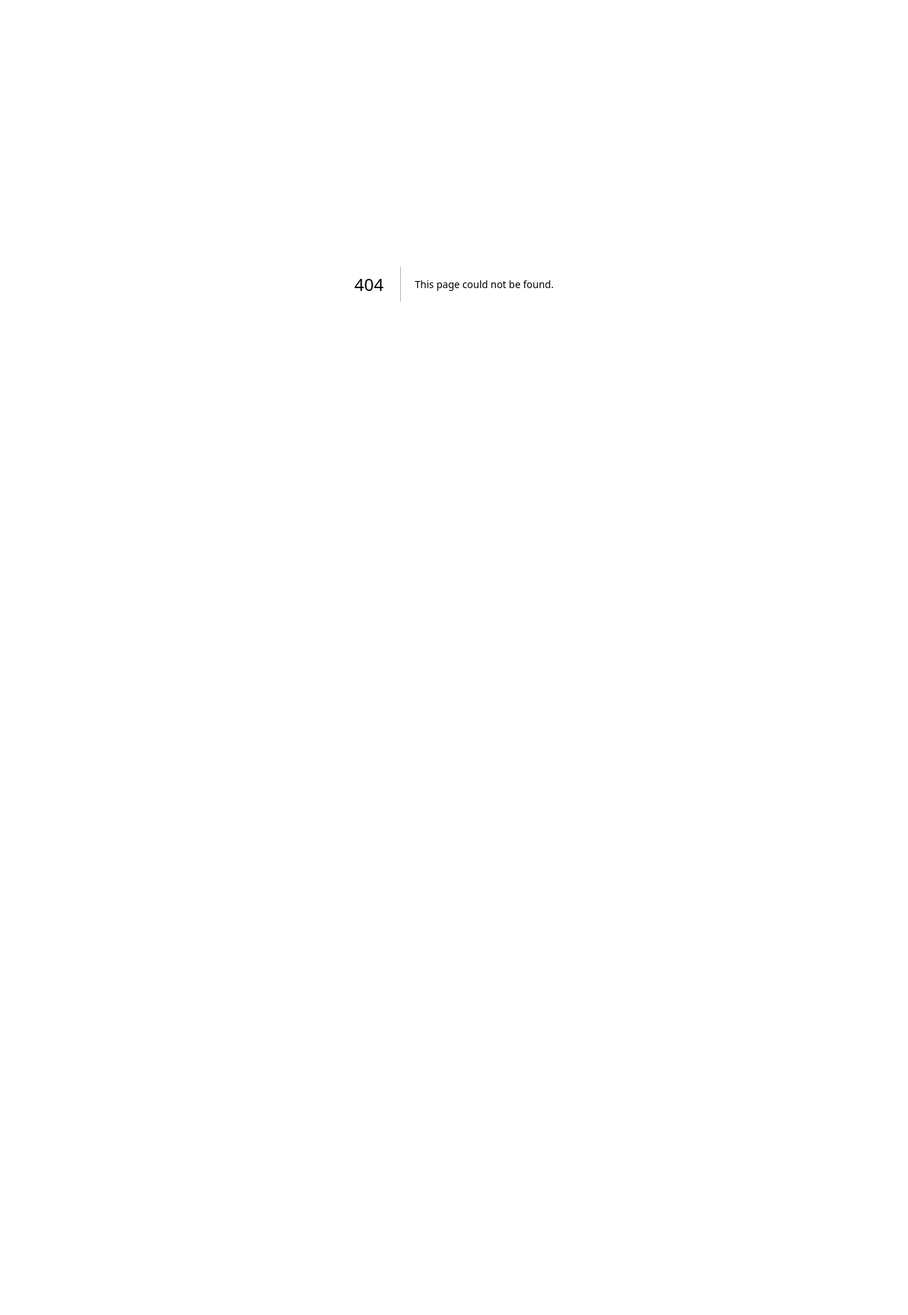
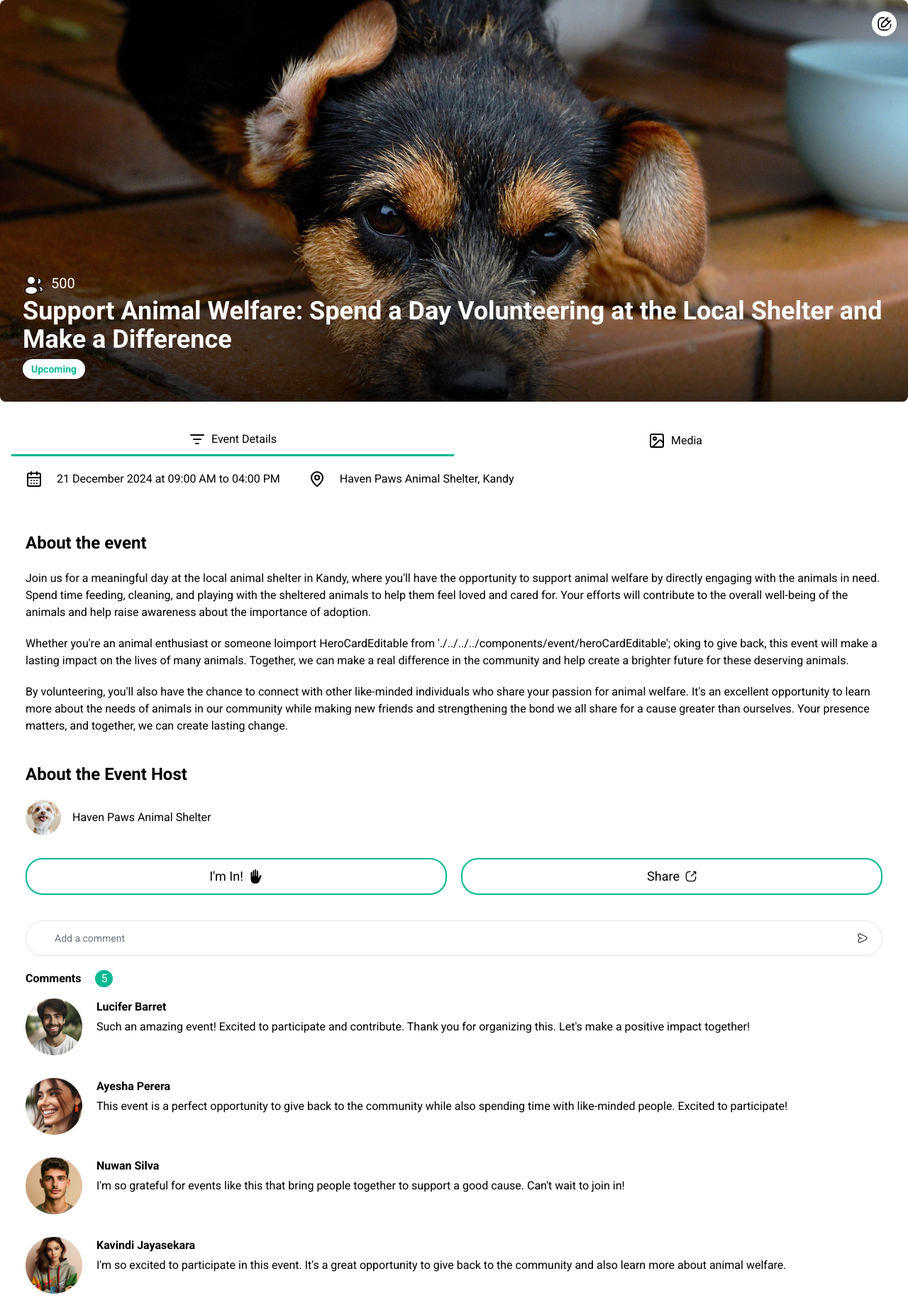
Before and after one commit to Code-Plus-lyxux/charity-events-web-front, a Next.js app: page /hosted-event/1 in a window 1280 px wide. Before the commit this address had no page. Shown: the top 1853 px of the page at 71% size. Before the commit the page ends 800 px from the top, so only its background shows below. Built offline with nearby package versions, Linux system fonts and the light colour scheme.

Commit message:
add basic structure to hosted event page using event page

```diff
--- /dev/null
+++ b/src/app/hosted-event/[id]/page.jsx
@@ -0,0 +1,128 @@
+import HeroCardEditable from "@/components/event/heroCardEditable";
+import EventTabs from "@/components/event/eventTabs";
+import HostCard from "@/components/event/hostCard";
+import ShareBar from "@/components/event/shareBar";
+import { CommentWithIcon } from "@/components/ui/addComment";
+import CommentCard from "@/components/ui/commentCard";
+
+export default async function HostedEventPage({ params }) {
+    const id = (await params).id;
+    //retrieve event details here with api call from the backend with event_id
+    //this is a sample event details from the design
+    const event = {
+        id,
+        title: `Support Animal Welfare: Spend a Day Volunteering at the Local
+            Shelter and Make a Difference`,
+        location: "Haven Paws Animal Shelter, Kandy",
+        date: "21 December 2024",
+        time: "09:00 AM to 04:00 PM",
+        imageSrc: "/images/dog home.jpeg",
+        status: "Upcoming",
+        attendeeCount: 500,
+        description: [
+            `Join us for a meaningful day at the local animal shelter
+            in Kandy, where you'll have the opportunity to support animal welfare
+            by directly engaging with the animals in need. Spend time feeding,
+            cleaning, and playing with the sheltered animals to help them feel loved
+            and cared for. Your efforts will contribute to the overall well-being
+            of the animals and help raise awareness about the importance of adoption.`,
+            `Whether you're an animal enthusiast or someone loimport HeroCardEditable from './../../../components/event/heroCardEditable';
+oking to give back,
+            this event will make a lasting impact on the lives of many animals.
+            Together, we can make a real difference in the community and help create
+            a brighter future for these deserving animals.`,
+            `By volunteering, you'll also have the chance to connect with other
+            like-minded individuals who share your passion for animal welfare.
+            It's an excellent opportunity to learn more about the needs of animals
+            in our community while making new friends and strengthening the bond
+            we all share for a cause greater than ourselves. Your presence matters,
+            and together, we can create lasting change.`,
+        ],
+        host: {
+            name: "Haven Paws Animal Shelter",
+            avatar: "/host-avatar.png",
+        },
+        comments: [
+            {
+                author: "Lucifer Barret",
+                avatar: "/lucifer-barret.png",
+                content: `Such an amazing event! Excited to participate and
+                    contribute. Thank you for organizing this. Let's make a positive
+                    impact together!`,
+            },
+            {
+                author: "Ayesha Perera",
+                avatar: "/ayesha-perera.png",
+                content: `This event is a perfect opportunity to give back to
+                    the community while also spending time with like-minded people.
+                    Excited to participate!`,
+            },
+            {
+                author: "Nuwan Silva",
+                avatar: "/nuwan-silva.png",
+                content: `I'm so grateful for events like this that bring people
+                    together to support a good cause. Can't wait to join in!`,
+            },
+            {
+                author: "Kavindi Jayasekara",
+                avatar: "/kavindi-jayasekara.png",
+                content: `I'm so excited to participate in this event. It's a
+                    great opportunity to give back to the community and also learn
+                    more about animal welfare.`,
+            },
+            {
+                author: "Amal Fernando",
+                avatar: "/amal-fernando.png",
+                content: `This event is a perfect way to spend a day while doing
+                    something meaningful. Can't wait to join in and make a difference!`,
+            },
+        ],
+    };
+
+    return (
+        <>
+            <section>
+                {/* hero section */}
+                <HeroCardEditable event={event}></HeroCardEditable>
+            </section>
+
+            <main>
+                {/* main content */}
+                <EventTabs event={event}></EventTabs>
+            </main>
+
+            <section>
+                {/* host details section */}
+                <HostCard host={event.host}></HostCard>
+            </section>
+
+            <section>
+                {/* share bar section */}
+                <ShareBar></ShareBar>
+            </section>
+
+            <div className="px-9 mt-9">
+                {/* add a comment */}
+                <CommentWithIcon />
+            </div>
+
+            <section className="px-9 mt-5">
+                {/* comment section */}
+                <div className="flex">
+                    <p className="font-semibold">Comments</p>
+                    <p className="ml-5 bg-mint-500 px-2 text-white rounded-full">
+                        {event.comments.length}
+                    </p>
+                </div>
+                <div className="flex flex-col">
+                    {event.comments.map((comment, index) => (
+                        <CommentCard
+                            key={index}
+                            comment={comment}
+                        ></CommentCard>
+                    ))}
+                </div>
+            </section>
+        </>
+    );
+}
--- /dev/null
+++ b/src/components/event/heroCardEditable.jsx
@@ -0,0 +1,60 @@
+"use client";
+import { Calendar, ArrowLeft } from "lucide-react";
+import Image from "next/image";
+import usersIcon from "@/assets/img/users-icon.png";
+import EditIcon from "@/components/icon/editIcon";
+export default function HeroCardEditable({ event }) {
+    return (
+        <>
+            <div className="relative lg:h-[566px] h-64 rounded-lg overflow-hidden mb-8">
+                <div className="absolute top-0 left-0 p-4 lg:hidden">
+                    <ArrowLeft
+                        size={35}
+                        className="bg-white rounded-full text-black cursor-pointer p-[6px]"
+                        onClick={() => window.history.back()}
+                    ></ArrowLeft>
+                </div>
+                <div className="absolute top-0 right-0 p-4">
+                    <div onClick={() => console.log("go to edit page")}>
+                        <EditIcon
+                            size={35}
+                            className="bg-white rounded-full text-black cursor-pointer p-[7px]"
+                        ></EditIcon>
+                    </div>
+                </div>
+                <img
+                    src="/images/dog home.jpeg"
+                    alt="Animal shelter"
+                    className="w-full h-full object-cover "
+                />
+
+                <div className="absolute bottom-0 left-0 right-0 p-6 bg-gradient-to-t from-black/70 to-transparent">
+                    <div className="text-white ml-2">
+                        <div>
+                            <Image
+                                className="inline-block lg:w-8 w-6"
+                                src={usersIcon}
+                                alt="users icon"
+                                width={25}
+                                height={25}
+                            />
+                            <span className="ml-2 lg:text-xl">
+                                {event.attendeeCount}
+                            </span>
+                        </div>
+                        <h1 className="lg:text-4xl text-xl font-bold mb-2">
+                            {event.title}
+                        </h1>
+                        <div className="inline-block px-3 py-1 bg-white text-mint-500 rounded-full text-sm font-bold mb-2">
+                            {event.status}
+                        </div>
+                        {/* <div className="flex items-center space-x-2">
+                            <Calendar className="w-5 h-5" />
+                            <span>{event.date}</span>
+                        </div> */}
+                    </div>
+                </div>
+            </div>
+        </>
+    );
+}
--- a/src/components/icon/allEventsIcon.jsx
+++ b/src/components/icon/allEventsIcon.jsx
@@ -1,4 +1,3 @@
-import React from "react";
 import CustomIcon from "@/components/ui/customIcon";
 const AllEventsIcon = (props) => (
     <CustomIcon {...props}>
--- /dev/null
+++ b/src/components/icon/editIcon.jsx
@@ -0,0 +1,30 @@
+import CustomIcon from "@/components/ui/customIcon";
+const EditIcon = (props) => (
+    <CustomIcon {...props}>
+        <path
+            d="M11.5 2H9.5C4.5 2 2.5 4 2.5 9V15C2.5 20 4.5 22 9.5 22H15.5C20.5 22 22.5 20 22.5 15V13"
+            // stroke="#171717"
+            // stroke-width="1.5"
+            strokeLinecap="round"
+            strokeLinejoin="round"
+        />
+        <path
+            d="M16.5399 3.02001L8.65988 10.9C8.35988 11.2 8.05988 11.79 7.99988 12.22L7.56988 15.23C7.40988 16.32 8.17988 17.08 9.26988 16.93L12.2799 16.5C12.6999 16.44 13.2899 16.14 13.5999 15.84L21.4799 7.96001C22.8399 6.60001 23.4799 5.02001 21.4799 3.02001C19.4799 1.02001 17.8999 1.66001 16.5399 3.02001Z"
+            // stroke="#171717"
+            // stroke-width="1.5"
+            strokeMiterlimit="10"
+            strokeLinecap="round"
+            strokeLinejoin="round"
+        />
+        <path
+            d="M15.4099 4.15002C16.0799 6.54002 17.9499 8.41002 20.3499 9.09002"
+            // stroke="#171717"
+            // stroke-width="1.5"
+            strokeMiterlimit="10"
+            strokeLinecap="round"
+            strokeLinejoin="round"
+        />
+    </CustomIcon>
+);
+
+export default EditIcon;
--- a/src/components/icon/gearIcon.jsx
+++ b/src/components/icon/gearIcon.jsx
@@ -1,4 +1,3 @@
-import React from "react";
 import CustomIcon from "@/components/ui/customIcon";
 const GearIcon = (props) => (
     <CustomIcon {...props}>
--- a/src/components/icon/shareIcon.jsx
+++ b/src/components/icon/shareIcon.jsx
@@ -1,4 +1,3 @@
-import React from "react";
 import CustomIcon from "@/components/ui/customIcon";
 const ShareIcon = (props) => (
     <CustomIcon {...props}>
```
